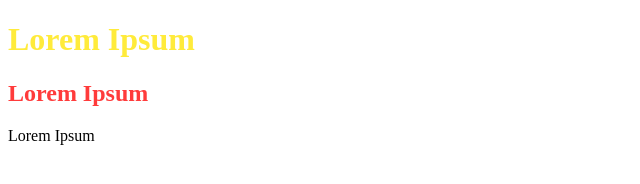
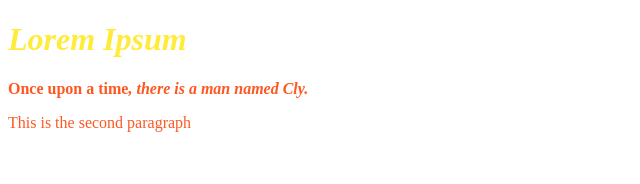
Before and after one commit to yalctech/web1234, a plain HTML site: page index.html in a window 1280 px wide. Shown: the whole page, without its empty margins (0-640 px from the left). Drawn offline with Linux system fonts and the light colour scheme.

Commit message:
Formatting

```diff
--- a/index.html
+++ b/index.html
@@ -7,13 +7,17 @@
 </head>
 
 <body>
-    <h1 style="color: #FFEB3B;">
-        Lorem Ipsum
+    <h1 style = "color: #FFEB3B;">
+        <i>
+            Lorem Ipsum
+        </i>
     </h1>
-    <h2 style="color: #ff3b3b;">
-        Lorem Ipsum
-    </h2>
-    Lorem Ipsum
+    <p style = "color: #FF5722;"><b>
+        Once upon a time<i>, there is a man named Cly.</i>
+    </p></b>
+    <p style = "color: #FF5722;">
+        This is the second paragraph
+    </p>
 </body>
 
 </html>
```
